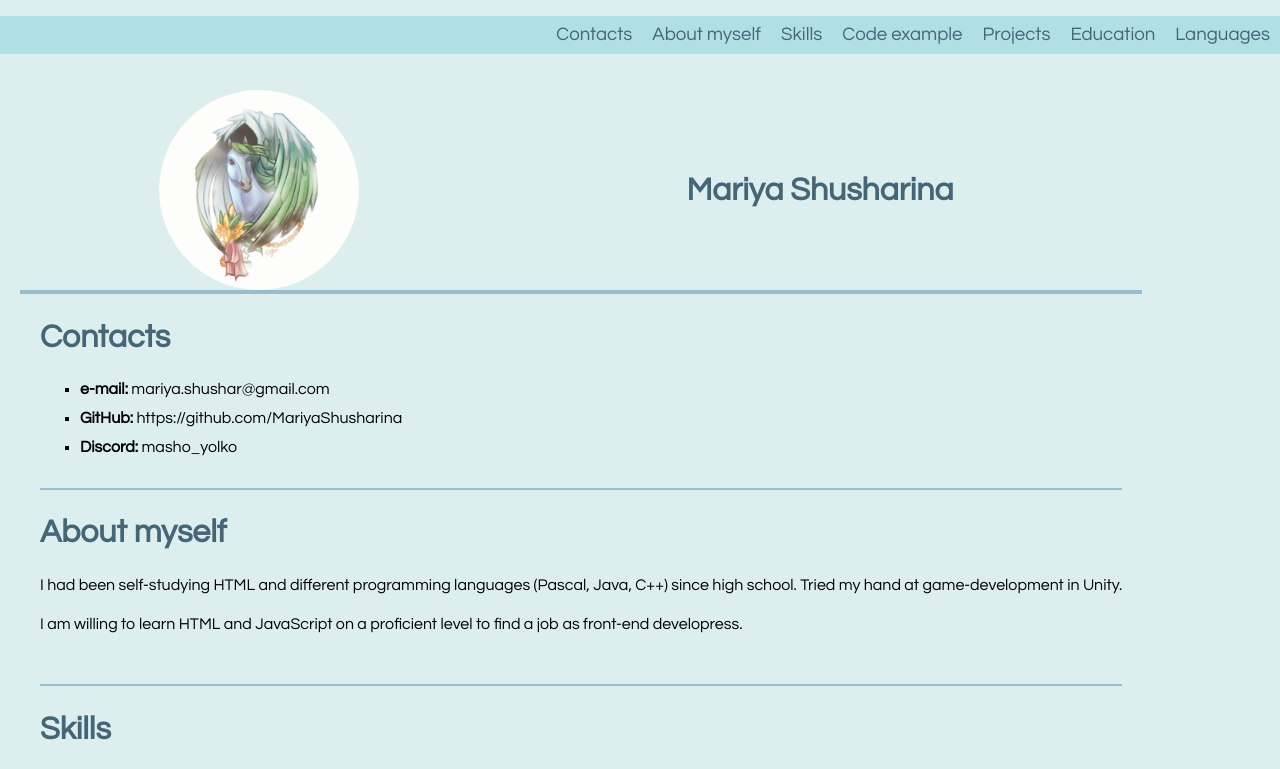
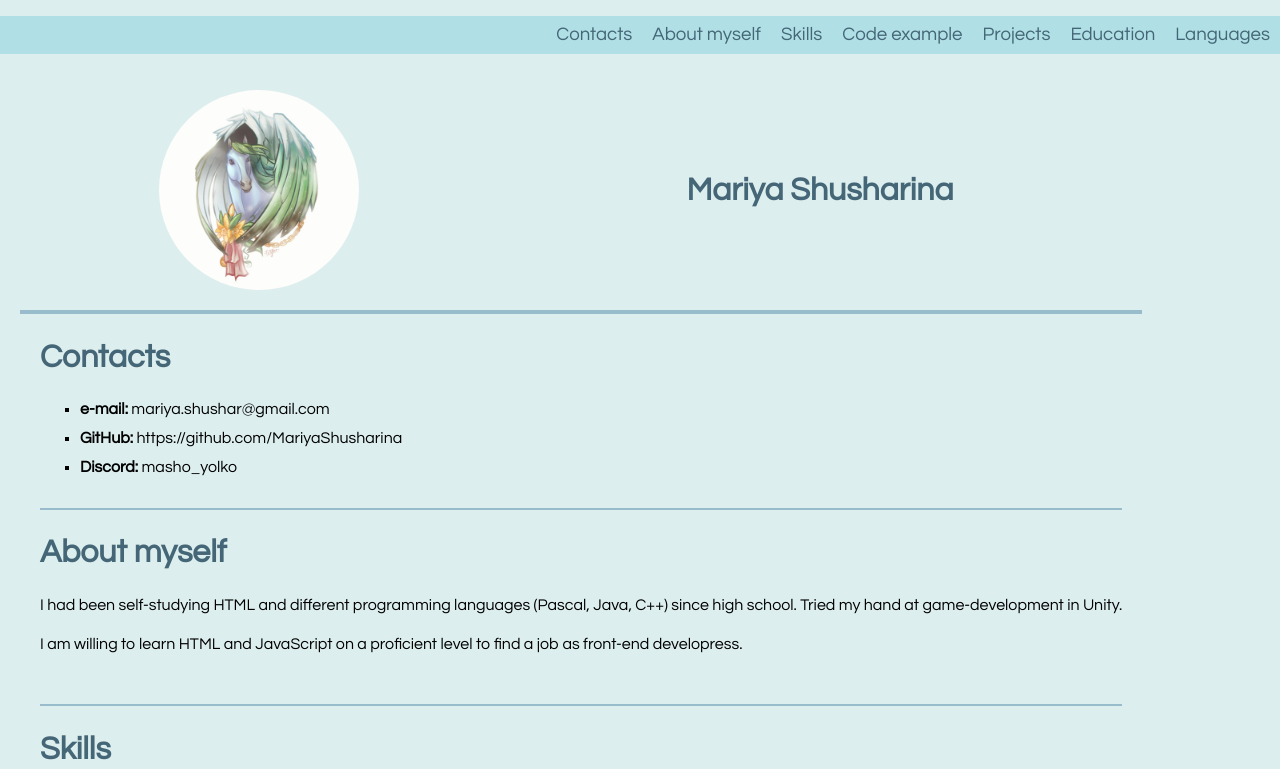
Before and after one commit to MariyaShusharina/rsschool-cv, a plain HTML site: page index.html in a window 1280 px wide. Shown: the top 769 px of the page. Drawn offline with Linux system fonts and the light colour scheme.

Commit message:
fix: typo in section profile style

```diff
--- a/style.css
+++ b/style.css
@@ -85,7 +85,7 @@ i {
 
 .section-profile {
 	margin: 20px;
-	padding-bottom: 20;
+	padding-bottom: 20px;
 	display: flex;
 	justify-content: space-around;
 	justify-items: center;
```
